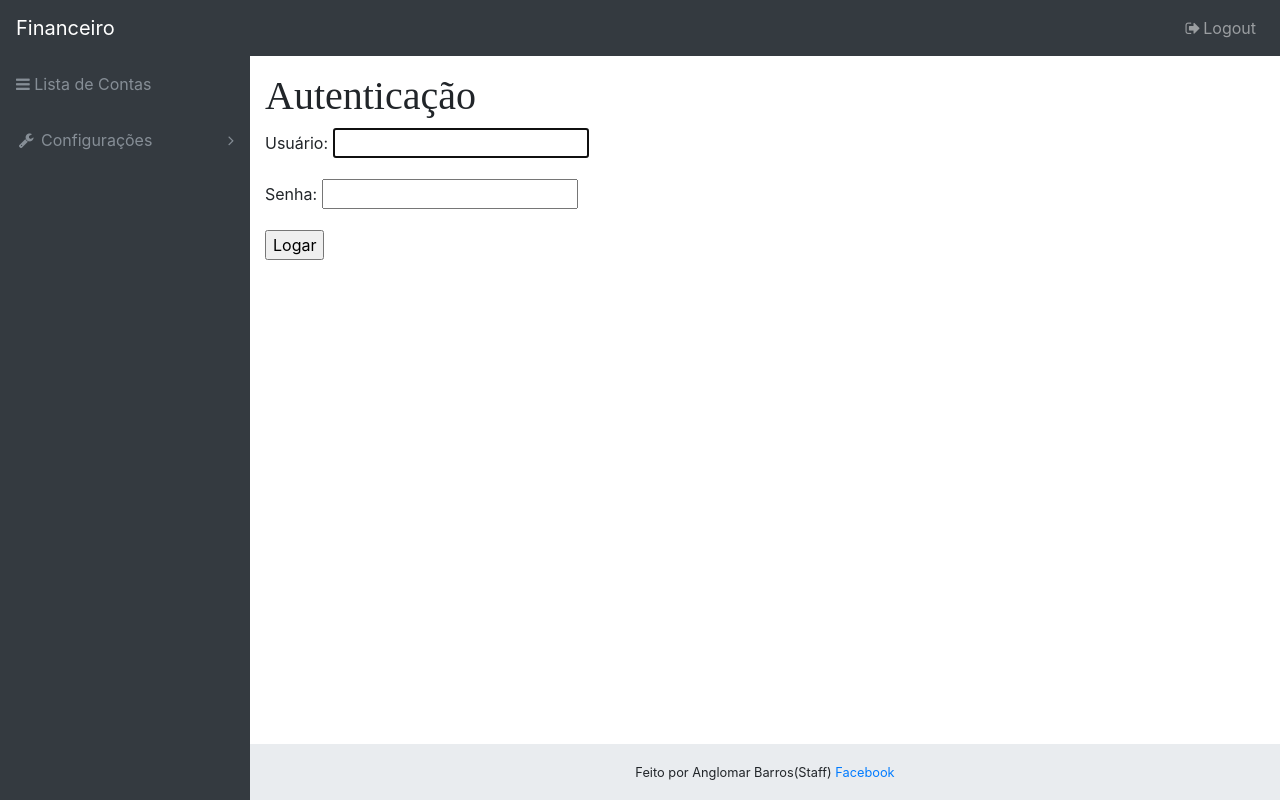
After one commit to Anglo10/controlefinanceiro, a Django app: page /login/ in a window 1280 px wide. The commit adds this page. Run offline with Django 3.2, Linux system fonts and the light colour scheme; some libraries are stand-ins or nearby versions.

Commit message:
Tela de Login

```diff
--- a/core/urls.py
+++ b/core/urls.py
@@ -3,7 +3,8 @@ from core.views import controle
 
 urlpatterns = [
     url(r'^$',controle.inicio, name="inicio"),
-    url(r'^lista_categoria$',controle.listaCategoria, name="lista_categoria"),
+    url(r'^login/$',controle.logar, name="logar"),
+    url(r'^lista_categoria/$',controle.listaCategoria, name="lista_categoria"),
     url(r'^nova_conta/$', controle.novaConta, name="nova_conta"),
     url(r'^nova_categoria/$', controle.novaCategoria, name="nova_categoria"),
     url(r'^editar/(?P<pk>\d+)$', controle.editarConta, name="editar"),
--- a/core/views/controle.py
+++ b/core/views/controle.py
@@ -1,22 +1,38 @@
 from core.forms.controle import CategoriaForm, ContaForm
 from django.shortcuts import render, redirect
 from core.models.controle import Conta,Categoria
+from django.contrib.auth.forms import AuthenticationForm
+from django.contrib.auth.decorators import login_required
+from django.contrib.auth import login
 from django.shortcuts import HttpResponse
 from django.core import serializers
 from django.http import JsonResponse
 
 
-
+@login_required
 def inicio(request):
     dados = {}
     dados['lista_conta'] = Conta.objects.all()
     return render(request, 'core/lista_conta.html', dados)
 
+def logar(request):
+    if request.method == 'POST':
+        form = AuthenticationForm(data=request.POST)
+
+        if form.is_valid():
+            login(request, form.get_user())
+            return redirect('inicio')
+        else:
+            return render(request, "core/logar.html", {"form": form})
+    return render(request, "core/logar.html", {"form": AuthenticationForm()})
+
+@login_required
 def listaCategoria(request):
     dados = {}
     dados['lista_categoria'] = Categoria.objects.all()
     return render(request, 'core/lista_categoria.html', dados)
 
+@login_required
 #recupera os dados
 def novaConta(request):
     dados = {}
@@ -42,6 +58,7 @@ def novaConta(request):
         return JsonResponse(listaConta)
     return render(request, 'core/nova_conta.html', dados)
 
+@login_required
 #recupera os dados
 def atualizarConta(request,pk):
     dados = {}
@@ -50,6 +67,7 @@ def atualizarConta(request,pk):
     dados['pk'] = pk
     return render(request, 'core/atualizar_dados.html', dados)
 
+@login_required
 #atualiza
 def editarConta(request, pk):
     conta = Conta.objects.get(pk=pk)
@@ -58,13 +76,14 @@ def editarConta(request, pk):
         form.save()
     return redirect('inicio')
 
-
+@login_required
 def deletarConta(request):
     id = request.POST['botaoModal']
     conta = Conta.objects.get(id=id)
     conta.delete()
     return redirect('inicio')
 
+@login_required
 def novaCategoria(request):
     dados={}
     dados['form'] = CategoriaForm
@@ -74,7 +93,7 @@ def novaCategoria(request):
         return redirect('lista_categoria')
     return render(request, 'core/nova_categoria.html', dados)
 
-
+@login_required
 def editarCategoria(request, pk):
     dados = {}
     categoria = Categoria.objects.get(id=pk)
@@ -82,8 +101,7 @@ def editarCategoria(request, pk):
     dados['pk'] = pk
     return render(request, 'core/editar_categoria.html', dados)
 
-
-
+@login_required
 def categoriaEditada(request,pk):
     categoria = Categoria.objects.get(pk=pk)
     form = CategoriaForm(request.POST or None, instance=categoria)
@@ -91,6 +109,7 @@ def categoriaEditada(request,pk):
         form.save()
     return redirect('lista_categoria')
 
+@login_required
 def deletarCategoria(request):
     id = request.POST['botaoModal']
     categoria = Categoria.objects.get(id=id)
--- a/templates/base.html
+++ b/templates/base.html
@@ -91,7 +91,7 @@
           <div class="modal-body">Select "Logout" below if you are ready to end your current session.</div>
           <div class="modal-footer">
             <button class="btn btn-secondary" type="button" data-dismiss="modal">Cancel</button>
-            <a class="btn btn-primary" href="login.html">Logout</a>
+            <a class="btn btn-primary" href="{% url 'logar' %}">Logout</a>
           </div>
         </div>
       </div>
--- a/templates/core/lista_conta.html
+++ b/templates/core/lista_conta.html
@@ -18,6 +18,7 @@
         {% csrf_token %}
 
         {{ form }}<br>
+
         <input type="hidden" id="modal" name="botaoModal">
         <input type="button" value="Salvar" class="btn btn-primary" onclick="salvarNovaConta()">
         </form>
--- /dev/null
+++ b/templates/core/logar.html
@@ -0,0 +1,12 @@
+{% extends 'base.html' %}
+{% block titulo %}
+    Area de Autenticação
+{% endblock %}
+{% block conteudo %}
+<form method="POST">
+    <h1>Autenticação</h1>
+    {% csrf_token %}
+    {{ form.as_p }}
+    <input type="submit" value="Logar">
+</form>
+{% endblock %}
```
Also changed, not shown: controlefinanceiro/settings.py (+11 -1 lines), db.sqlite3.
